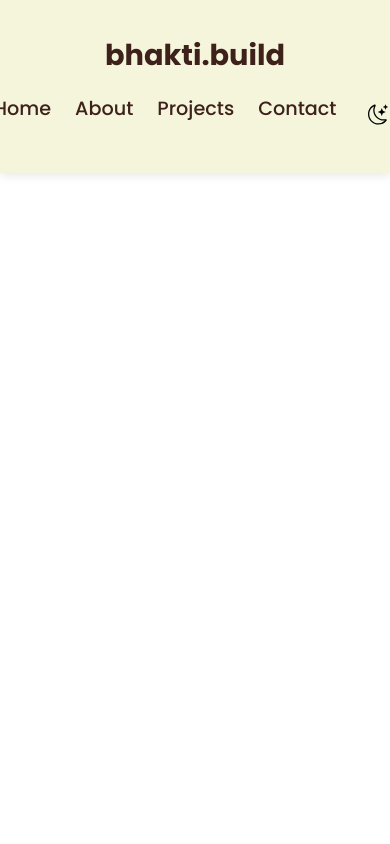
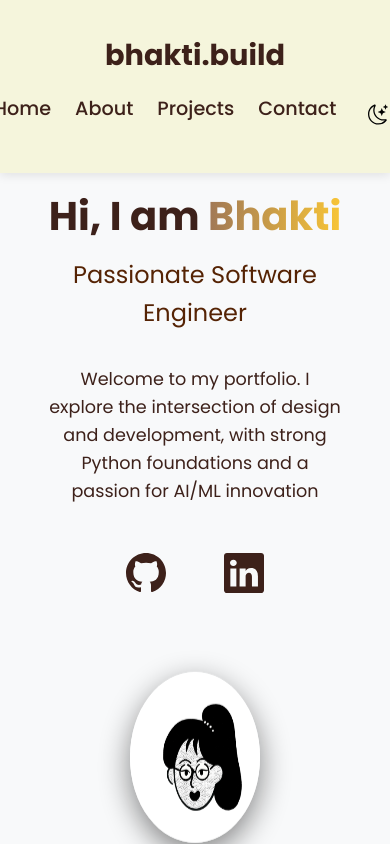
Before and after one commit to davebhakti/my-portfolio, a React (Create React App) app: page / in a window 390 px wide. Built offline with nearby package versions, Linux system fonts and the light colour scheme.

Commit message:
Completed adding my links and contact info

```diff
--- a/src/App.js
+++ b/src/App.js
@@ -1,5 +1,6 @@
 import React from 'react';
 import Header from './components/Header';
+import Hero from './components/Hero';
 import './App.css';
 
 function App() {
@@ -7,6 +8,7 @@
     <div className="App">
       <Header />
       <main>
+        <Hero/>
       </main>
     </div>
   );
--- /dev/null
+++ b/src/components/Hero.css
@@ -0,0 +1,166 @@
+/* Base Styles */
+.hero {
+  min-height: 100vh;
+  display: flex;
+  align-items: center;
+  padding: 0 2rem;
+  background-color: #f8f9fa;
+  transition: background-color 0.3s ease;
+}
+
+.hero-content {
+  flex: 1;
+  min-width: 50%;
+}
+
+.text-gradient {
+  background: linear-gradient(90deg, #a07856, #f8c537);
+  -webkit-background-clip: text;
+  background-clip: text;
+  color: transparent;
+}
+
+/* Typography */
+.hero-title {
+    color: #3d211a;
+  font-family: 'Poppins', sans-serif;
+  font-size: 3rem;
+  font-weight: 700;
+  margin-bottom: 1rem;
+  line-height: 1.2;
+}
+
+.hero-subtitle {
+    font-family: 'Poppins', sans-serif;
+  font-size: 1.5rem;
+  font-weight: 400;
+  margin-bottom: 2rem;
+  color: #552304;
+}
+
+.hero-description {
+    color: #3d211a;
+    font-family: 'Poppins', sans-serif;
+  font-size: 1.1rem;
+  margin-bottom: 3rem;
+  line-height: 1.6;
+}
+
+/* Buttons */
+.hero-cta {
+  display: flex;
+  gap: 1rem;
+}
+
+.hero-container {
+  display: flex;
+  align-items: center;
+  justify-content: center; /* Changed from space-between */
+  max-width: 1200px;
+  margin: 0 auto;
+  gap: 2rem; /* Reduced from 3rem */
+  padding: 0 2rem;
+}
+
+.hero-image {
+  flex: 1;
+  display: flex;
+  justify-content: center;
+  max-width: 40%;
+}
+
+.profile-image {
+  width: 100%;
+  max-width: 400px;
+  border-radius: 100%;
+  box-shadow: 0 10px 30px rgba(0, 0, 0, 0.482);
+  animation: float 6s ease-in-out infinite;
+}
+
+.hero-social-links a {
+  position: relative;
+  padding: 1.5rem;
+  color: #3d211a;
+}
+
+.hero-social-links a:hover{
+    color: #552304;
+}
+
+/* Dark Mode */
+.dark .hero {
+  background-color: #121212;
+}
+
+.dark .hero-title {
+    color: #f5f5dc;
+}
+
+.dark .hero-subtitle {
+  color: #f5f5dc;
+}
+
+.dark .hero-description {
+  color: #f5f5dc;
+}
+
+.dark .btn-secondary {
+  color: #f8c537;
+  border-color: #f8c537;
+}
+
+.dark .profile-image {
+  box-shadow: 0 10px 30px #f5f5dc;
+}
+
+.dark .hero-social-links a{
+    color: #f5f5dc;
+}
+
+.dark .hero-social-links a:hover{
+    color: #f8c537;
+    transition: 0.4s;
+}
+
+@keyframes float {
+  0%, 100% { transform: translateY(0); }
+  50% { transform: translateY(-20px); }
+}
+
+/* Responsive */
+@media (max-width: 768px) {
+    .hero-title {
+    font-size: 2.5rem;
+    margin-top: 3rem;
+  }
+
+
+  .hero {
+    flex-direction: column;
+    text-align: center;
+    padding-top: 9rem;
+  }
+
+  .hero-content {
+    width: 100%;
+    padding: 0 1rem;
+  }
+
+  .hero-cta {
+    justify-content: center;
+  }
+
+  .hero-container {
+    flex-direction: column-reverse;
+    gap: 2rem;
+  }
+
+  .hero-image {
+    justify-content: center;
+    margin-top: 2rem;
+  }
+
+  .profile-image {
+    max-width: 280px;
+  }
+}
--- a/src/components/Hero.jsx
+++ b/src/components/Hero.jsx
@@ -1,19 +1,52 @@
 import React from 'react';
+import './Hero.css';
 
-export default function Hero() {
+const Hero = () => {
   return (
-    <section id="home" className="pt-32 pb-20 px-6">
-      <div className="container mx-auto text-center">
-        <h1 className="text-5xl font-bold mb-6">
-          Hi, I'm <span className="text-indigo-600">Your Name</span>
+    <section id="home" className="hero">
+      <div className="hero-content">
+        <h1 className="hero-title">
+          Hi, I am <span className="text-gradient">Bhakti</span>
         </h1>
-        <p className="text-xl mb-8 max-w-2xl mx-auto">
-          A passionate developer specializing in modern web technologies
+        <h2 className="hero-subtitle">Passionate Software Engineer</h2>
+        <p className="hero-description">
+          Welcome to my portfolio. I explore the intersection of design and development, with strong Python foundations and a passion for AI/ML innovation
         </p>
-        <button className="bg-indigo-600 text-white px-6 py-3 rounded-lg hover:bg-indigo-700 transition">
-          View My Work
-        </button>
+        <div className="hero-social-links">
+          <a
+            href="https://github.com/davebhakti"
+            target="_blank"
+            rel="noopener noreferrer"
+            aria-label="GitHub"
+          >
+            <svg xmlns="http://www.w3.org/2000/svg" width="50" height="40" fill="currentColor" class="bi bi-github" viewBox="0 0 16 16">
+              <path d="M8 0C3.58 0 0 3.58 0 8c0 3.54 2.29 6.53 5.47 7.59.4.07.55-.17.55-.38 0-.19-.01-.82-.01-1.49-2.01.37-2.53-.49-2.69-.94-.09-.23-.48-.94-.82-1.13-.28-.15-.68-.52-.01-.53.63-.01 1.08.58 1.23.82.72 1.21 1.87.87 2.33.66.07-.52.28-.87.51-1.07-1.78-.2-3.64-.89-3.64-3.95 0-.87.31-1.59.82-2.15-.08-.2-.36-1.02.08-2.12 0 0 .67-.21 2.2.82.64-.18 1.32-.27 2-.27s1.36.09 2 .27c1.53-1.04 2.2-.82 2.2-.82.44 1.1.16 1.92.08 2.12.51.56.82 1.27.82 2.15 0 3.07-1.87 3.75-3.65 3.95.29.25.54.73.54 1.48 0 1.07-.01 1.93-.01 2.2 0 .21.15.46.55.38A8.01 8.01 0 0 0 16 8c0-4.42-3.58-8-8-8"/>
+            </svg>
+          </a>
+
+          <a
+            href="https://www.linkedin.com/in/bhakti-dave-6a39b0285/"
+            target="_blank"
+            rel="noopener noreferrer"
+            aria-label="LinkedIn"
+          >
+            <svg xmlns="http://www.w3.org/2000/svg" width="50" height="40" fill="currentColor" class="bi bi-linkedin" viewBox="0 0 16 16">
+              <path d="M0 1.146C0 .513.526 0 1.175 0h13.65C15.474 0 16 .513 16 1.146v13.708c0 .633-.526 1.146-1.175 1.146H1.175C.526 16 0 15.487 0 14.854zm4.943 12.248V6.169H2.542v7.225zm-1.2-8.212c.837 0 1.358-.554 1.358-1.248-.015-.709-.52-1.248-1.342-1.248S2.4 3.226 2.4 3.934c0 .694.521 1.248 1.327 1.248zm4.908 8.212V9.359c0-.216.016-.432.08-.586.173-.431.568-.878 1.232-.878.869 0 1.216.662 1.216 1.634v3.865h2.401V9.25c0-2.22-1.184-3.252-2.764-3.252-1.274 0-1.845.7-2.165 1.193v.025h-.016l.016-.025V6.169h-2.4c.03.678 0 7.225 0 7.225z"/>
+            </svg>
+          </a>
+
+          {/* Add more social links as needed */}
+        </div>
+      </div>
+      <div className="hero-image">
+        <img
+        src="/my-notion-face-portrait.png"
+        alt='my notion profile photo'
+        className='profile-image'>
+        </img>
       </div>
     </section>
   );
-}
+};
+
+export default Hero;
```
Also changed, not shown: public/my-notion-face-portrait.png (added).
